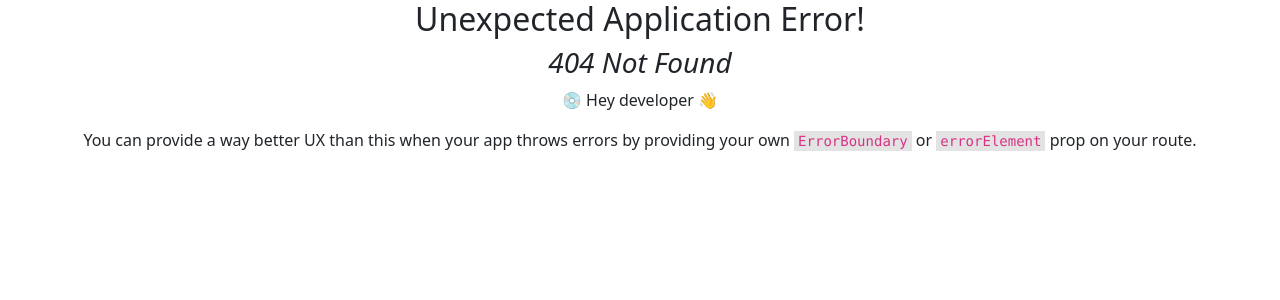
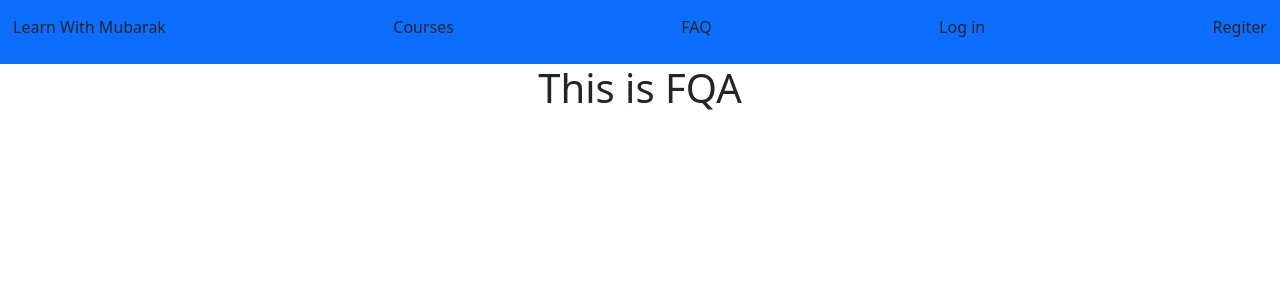
Before and after one commit to ICTMubarak/learning-platform-client-a10, a React (Create React App) app: page /fqa in a window 1280 px wide. Before the commit this address had no page. Shown: the top 300 px of the page. Built offline with nearby package versions, Linux system fonts and the light colour scheme.

Commit message:
Added FQA Pages

```diff
--- a/src/App.js
+++ b/src/App.js
@@ -6,6 +6,7 @@ import Main from './layout/Main';
 import Home from './components/Home';
 import Login from './components/Login';
 import Register from './components/Register';
+import FQA from './components/FQA';
 
 function App() {
   const router = createBrowserRouter([
@@ -26,6 +27,10 @@ function App() {
         {
           path: '/register',
           element: <Register></Register>
+        },
+        {
+          path: '/fqa',
+          element: <FQA></FQA>
         }
       ]
     }
--- /dev/null
+++ b/src/components/FQA.js
@@ -0,0 +1,11 @@
+import React from 'react';
+
+const FQA = () => {
+    return (
+        <div>
+            <h1>This is FQA</h1>
+        </div>
+    );
+};
+
+export default FQA;
--- a/src/components/Header.js
+++ b/src/components/Header.js
@@ -8,7 +8,8 @@ const Header = () => {
                 <div className="navbar bg-primary text-primary-content">
 
                      <Link to='/' className="btn btn-ghost normal-case text-xl">Learn With Mubarak</Link>
-                     <Link className="btn btn-ghost normal-case text-xl" to='/'>Home</Link>
+                     <Link className="btn btn-ghost normal-case text-xl" to='/'>Courses</Link>
+                     <Link className="btn btn-ghost normal-case text-xl" to='/fqa'>FAQ</Link>
                      <Link className="btn btn-ghost normal-case text-xl" to='/login'>Log in</Link>
                      <Link className="btn btn-ghost normal-case text-xl" to='/register'>Regiter</Link>
                 </div>
```
